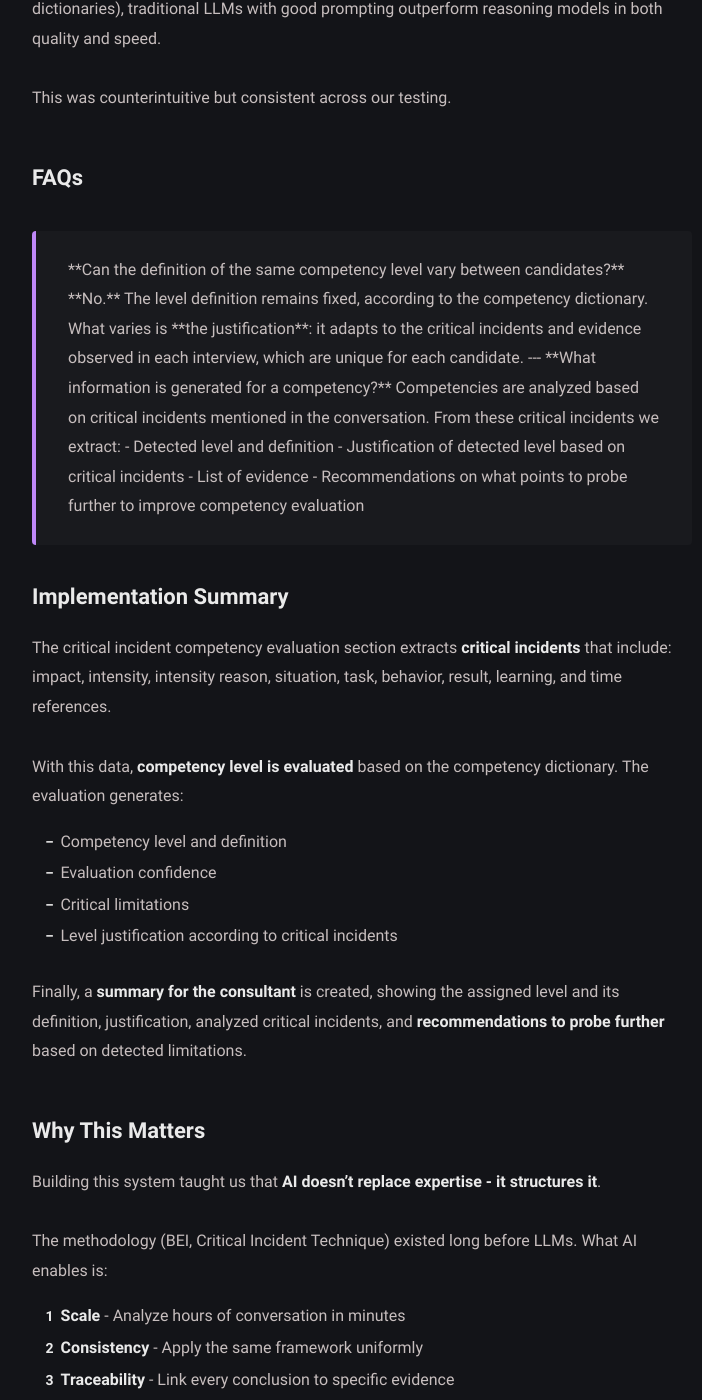
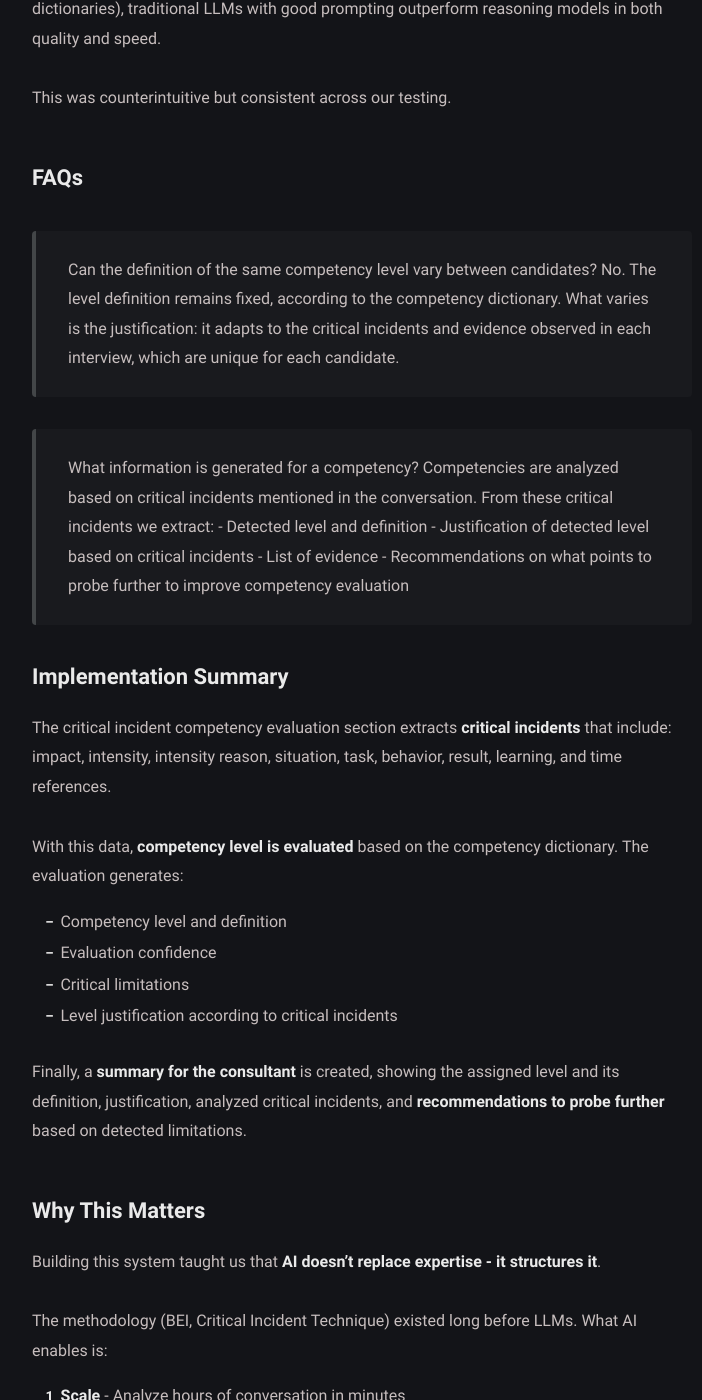
Before and after one commit to rafatorgar/rafatorgar.github.io, a Jekyll site: the page built from _posts/2025-11-18-how-we-built-ai-competency-evaluation.md, in a window 1280 px wide and 1400 px high, scrolled down 6418 px. Shown: the whole window, without its empty margins (278-980 px from the left). Built offline with Jekyll 4.4.1, drawn with Linux system fonts in a browser that asks for light colours.

Commit message:
fix: faqs

```diff
--- a/_posts/2025-11-18-how-we-built-ai-competency-evaluation.md
+++ b/_posts/2025-11-18-how-we-built-ai-competency-evaluation.md
@@ -174,15 +174,17 @@ This was counterintuitive but consistent across our testing.
 
 <div class="faq-section">
 
-**Can the definition of the same competency level vary between candidates?**
+Can the definition of the same competency level vary between candidates?
 
-**No.** The level definition remains fixed, according to the competency dictionary.
+No. The level definition remains fixed, according to the competency dictionary.
 
-What varies is **the justification**: it adapts to the critical incidents and evidence observed in each interview, which are unique for each candidate.
+What varies is the justification: it adapts to the critical incidents and evidence observed in each interview, which are unique for each candidate.
 
----
+</div>
 
-**What information is generated for a competency?**
+<div class="faq-section">
+
+What information is generated for a competency?
 
 Competencies are analyzed based on critical incidents mentioned in the conversation. From these critical incidents we extract:
 
--- a/_sass/klise/_post.scss
+++ b/_sass/klise/_post.scss
@@ -264,7 +264,7 @@
 // FAQ Section
 .faq-section {
   background: rgba(128, 128, 128, 0.05);
-  border-left: 4px solid $text-link-secondary-active;
+  border-left: 4px solid $text-base-color;
   padding: 1.5em 2em;
   margin: 2em 0;
   border-radius: 4px;
```
Also changed, not shown: _posts/es/2025-11-18-how-we-built-ai-competency-evaluation.md (+7 -5 lines).
